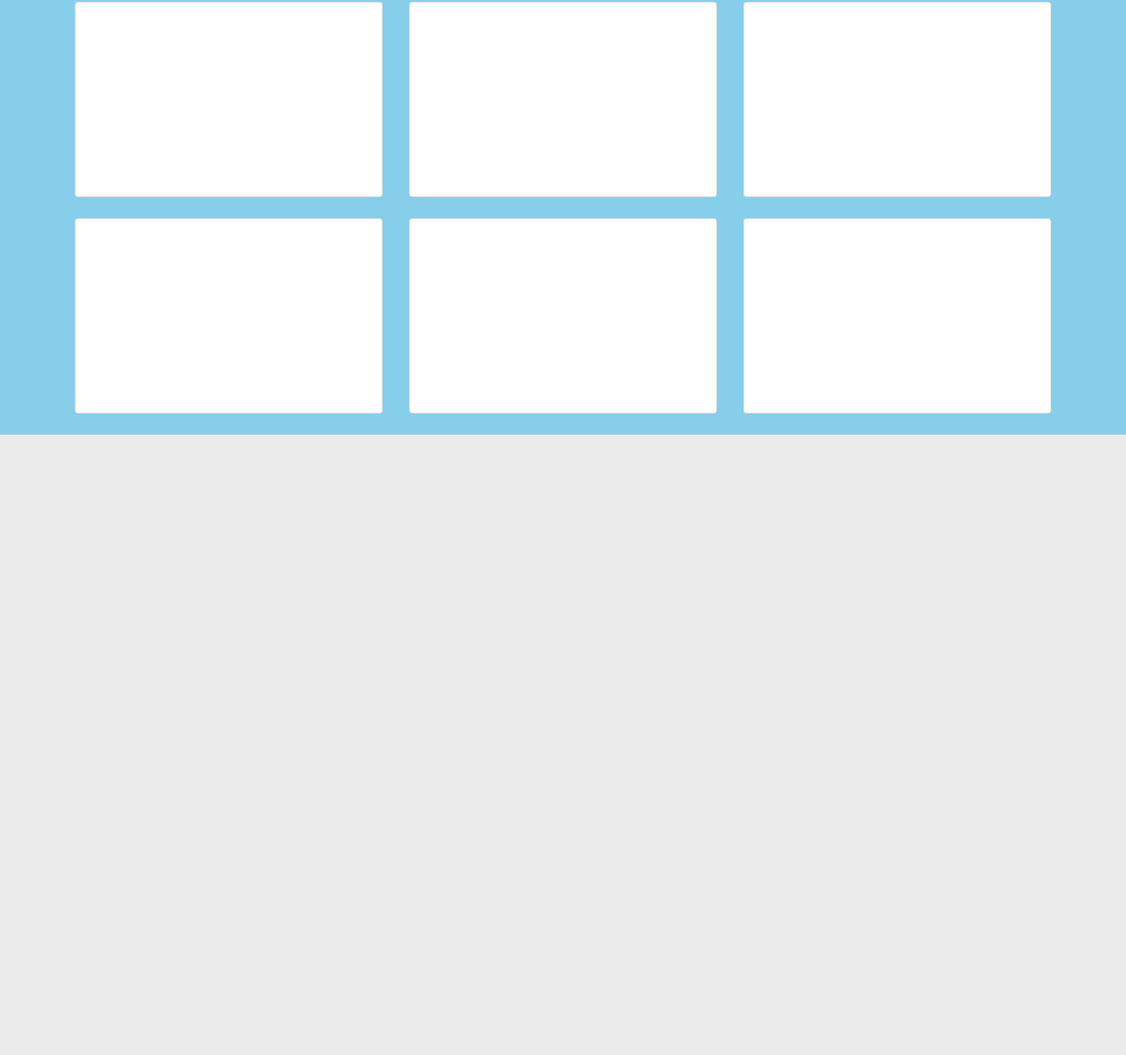
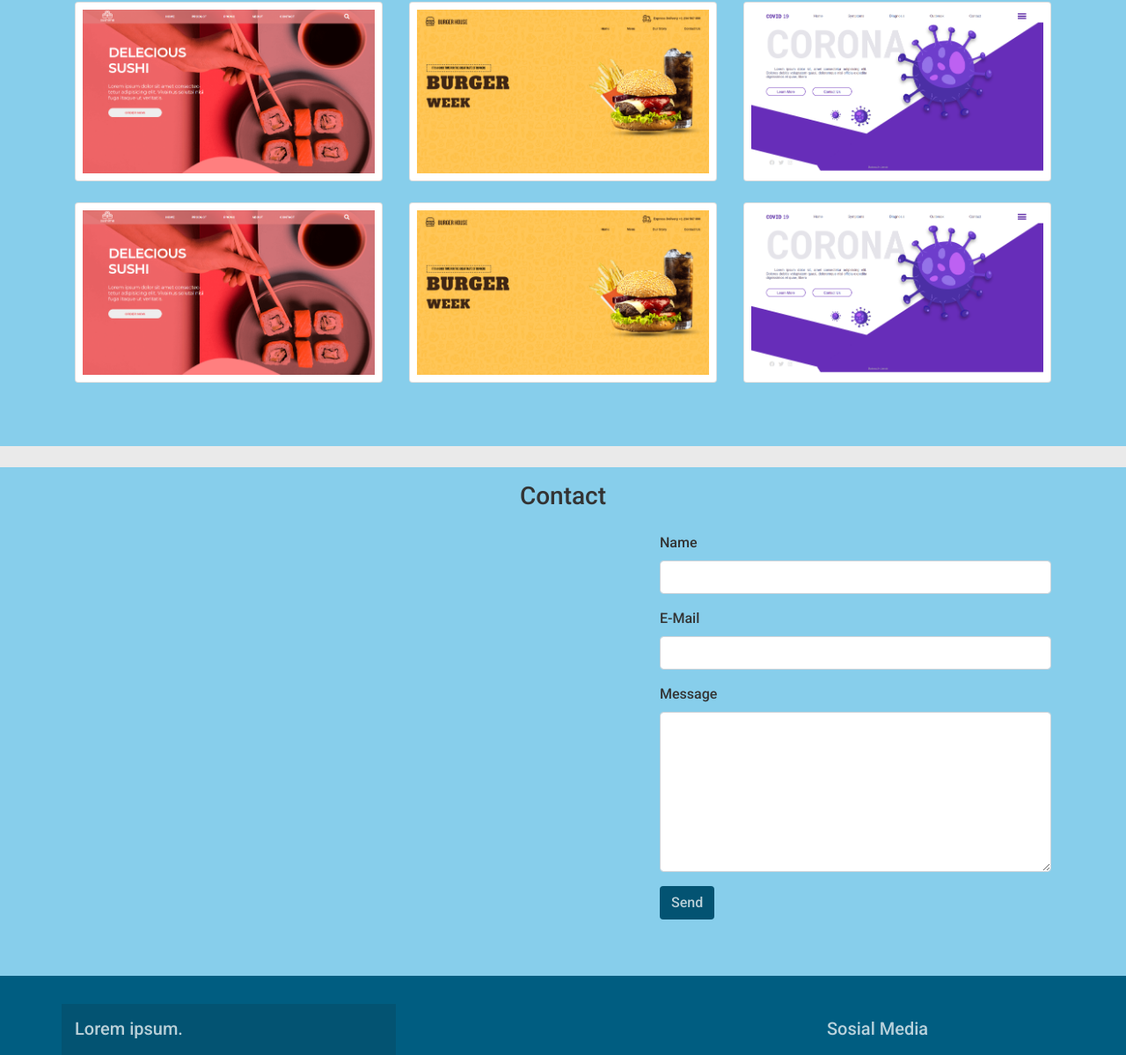
Before and after one commit to Rifars/PersonalWeb, a plain HTML site: page index.html in a window 1280 px wide. Shown: the part 1476-2675 px from the top of the page at 88% size. Before the commit the page ends 1994 px from the top, so only its background shows below. Drawn offline with Linux system fonts and the light colour scheme.

Commit message:
add contact

```diff
--- a/assets/css/style.css
+++ b/assets/css/style.css
@@ -26,7 +26,18 @@ body {
     background-color: skyblue;
     color: #333;
 }
-
+.text-abu{
+    color: rgba(255, 255, 255, 0.726) !important;
+}
+.blue {
+    background-color: rgb(0, 93, 129);
+}
+.blue2 {
+    background-color: rgb(3, 83, 114);
+}
+.text-justify {
+    text-align: justify;
+}
 .tombol {
     width: 130px;
     height: 40px;
@@ -45,3 +56,12 @@ body {
     text-decoration: none;
     transition: .3s;
 }
+
+.card-body {
+    padding: .5rem !important;
+}
+.img-portofolio {
+    height: 180px;
+    background: none;
+    /* background-color: none; */
+}
--- a/index.html
+++ b/index.html
@@ -4,7 +4,7 @@
     <meta charset="UTF-8">
     <meta http-equiv="X-UA-Compatible" content="IE=edge">
     <meta name="viewport" content="width=device-width, initial-scale=1.0">
-    <title>TPQ</title>
+    <title>Personal web</title>
     <link rel="stylesheet" href="assets/css/bootstrap.min.css">
     <link rel="stylesheet" href="assets/fontawesome/css/all.min.css">
     <link rel="stylesheet" href="assets/css/aos.css">
@@ -16,7 +16,7 @@
 <body>
 
     <!-- navbar -->
-    <nav class="navbar navbar-expand-lg navbar-dark bg-dark">
+    <nav class="navbar navbar-expand-lg navbar-dark blue">
         <div class="container">
             <a class="navbar-brand" href="index.html" style="font-size: 17px; color: #aeaeae;">
                 <h5>Rifars</h5>
@@ -55,7 +55,7 @@
         <!-- header -->
         <div class="header py-4 skyblue">
             <div class="container">
-                <div class="row justify-content-between">
+                <div class="row justify-content-between" style="align-items: center;">
                     <div class="col-md-5">
                         <div class="row">
                             <div class="col-md-12">
@@ -64,8 +64,8 @@
                         </div>
                         <div class="row my-2" style="text-align: justify;">
                             <div class="col-md-12">
-                                <p class="mb-3">
-                                    Lorem ipsum dolor sit amet consectetur adipisicing elit. Rerum maxime eius laborum facere autem, eligendi vero! Impedit, eligendi ut eum sint nemo consequuntur vero deserunt obcaecati, corrupti molestiae alias nesciunt.
+                                <p class="mb-4">
+                                   Lorem ipsum dolor sit amet consectetur adipisicing elit. Itaque rerum iure veniam dolores saepe minima labore totam harum, illo molestias adipisci libero at nesciunt praesentium, sapiente consectetur similique minus quos tenetur mollitia officia sunt quis sit quisquam? Quos, harum omnis.
                                 </p>
                                 <a href="" class="tombol">Read more</a>
                             </div>
@@ -127,7 +127,7 @@
         <!-- end skill -->
 
         <!-- portofolio -->
-        <div class="portofolio mb-4 py-4 skyblue">
+        <div class="portofolio py-4 skyblue mb-4">
             <div class="container">
                 <div class="row">
                     <div class="col-md-12 text-center mb-4">
@@ -135,69 +135,75 @@
                     </div>
                 </div>
                 <div class="row mb-4" style="justify-content: space-evenly;">
-                    <div class="col-md-4">
+                    <div class="col-md-4 mb-4 col-6">
                         <div class="row">
                             <div class="col-md-12">
                                 <div class="card">
                                     <div class="card-body">
-                                        <div style="height: 180px;"></div>
+                                        <div class="img-protofolio">
+                                            <img src="assets/img/delicius.png" class="img-fluid" alt="">
+                                        </div>
                                     </div>
                                 </div>
                             </div>
                         </div>
                     </div>
-                    <div class="col-md-4">
+                    <div class="col-md-4 mb-4 col-6">
                         <div class="row">
                             <div class="col-md-12">
                                 <div class="card">
                                     <div class="card-body">
-                                        <div style="height: 180px;"></div>
+                                        <div class="img-protofolio">
+                                            <img src="assets/img/burger.png" class="img-fluid" alt=""></div>
                                     </div>
                                 </div>
                             </div>
                         </div>
                     </div>
-                    <div class="col-md-4">
+                    <div class="col-md-4 mb-4 col-6">
                         <div class="row">
                             <div class="col-md-12">
                                 <div class="card">
                                     <div class="card-body">
-                                        <div style="height: 180px;"></div>
+                                        <div class="img-protofolio">
+                                            <img src="assets/img/corona.png" class="img-fluid" alt=""></div>
                                     </div>
                                 </div>
                             </div>
                         </div>
                     </div>
-                </div>
-                <div class="row" style="justify-content: space-evenly;">
-                    <div class="col-md-4">
+                    <div class="col-md-4 mb-4 col-6">
                         <div class="row">
                             <div class="col-md-12">
                                 <div class="card">
                                     <div class="card-body">
-                                        <div style="height: 180px;"></div>
+                                        <div class="img-protofolio">
+                                            <img src="assets/img/delicius.png" class="img-fluid" alt="">
+                                        </div>
                                     </div>
                                 </div>
                             </div>
                         </div>
                     </div>
-                    <div class="col-md-4">
+                    <div class="col-md-4 mb-4 col-6">
                         <div class="row">
                             <div class="col-md-12">
                                 <div class="card">
                                     <div class="card-body">
-                                        <div style="height: 180px;"></div>
+                                        <div class="img-protofolio">
+                                            <img src="assets/img/burger.png" class="img-fluid" alt=""></div>
                                     </div>
                                 </div>
                             </div>
                         </div>
                     </div>
-                    <div class="col-md-4">
+                    <div class="col-md-4 mb-4 col-6">
                         <div class="row">
                             <div class="col-md-12">
                                 <div class="card">
                                     <div class="card-body">
-                                        <div style="height: 180px;"></div>
+                                        <div class="img-protofolio">
+                                            <img src="assets/img/corona.png" class="img-fluid" alt=""></div>
                                     </div>
                                 </div>
                             </div>
@@ -208,7 +214,105 @@
         </div>
         <!-- end portofolio -->
 
+        <!-- kontak -->
+        <div class="kontak py-3 skyblue">
+            <div class="container">
+                <div class="row mb-3 text-center">
+                    <div class="col-md-12">
+                        <h3>Contact</h3>
+                    </div>
+                </div>
 
+                <div class="row justify-content-between mb-5">
+                    <div class="col-md-7">
+
+                    </div>
+                    <div class="col-md-5">
+                        <form action="">
+                            <div class="form-group">
+                                <label for="nama">Name</label>
+                                <input type="text" name="nama" id="nama" class="form-control">
+                            </div>
+                            <div class="form-group">
+                                <label for="email">E-Mail</label>
+                                <input type="email" name="email" id="email" class="form-control">
+                            </div>
+                            <div class="form-group">
+                                <label for="message">Message</label>
+                                <textarea name="message" id="message" class="form-control" cols="30" rows="7"></textarea>
+                            </div>
+                            <button class="btn blue2 text-abu">Send</button>
+                        </form>
+                    </div>
+                </div>
+            </div>
+        </div>
+        <!-- end kontak -->
+
+        <!-- footer -->
+        <div class="footer blue text-abu pt-3">
+            <div class="container">
+                <div class="row my-3 justify-content-between">
+                    <div class="col-md-4">
+                        <div class="row blue2 py-3">
+                            <div class="col-md-12">
+                                <h5>Lorem ipsum.</h5>
+                            </div>
+                        </div>
+                        <div class="row blue2 pb-2 text-justify">
+                            <div class="col-md-12">
+                                <p>Lorem ipsum dolor sit amet consectetur adipisicing elit. Possimus at ipsum reprehenderit asperiores omnis quas atque minus inventore voluptatum explicabo harum iure ullam ipsam, deserunt corrupti magni sequi tempore consequuntur.</p>
+                            </div>
+                        </div>
+                    </div>
+                    <div class="col-md-3">
+                        <div class="row py-3">
+                            <div class="col-md-12">
+                                <h5>Sosial Media</h5>
+                            </div>
+                        </div>
+
+                        <div class="row mb-3">
+                            <div class="col-md-12">
+                                <span class="icon">
+                                    <a href="" class="text-decoration-none text-abu">
+                                        <i class="fab fa-facebook mr-2" style="font-size: 20px;"></i> Facebook
+                                    </a>
+                                </span>
+                            </div>
+                        </div>
+
+                        <div class="row mb-3">
+                            <div class="col-md-12">
+                                <span class="icon">
+                                    <a href="" class="text-decoration-none text-abu">
+                                        <i class="fab fa-instagram mr-2" style="font-size: 20px;"></i> instagram
+                                    </a>
+                                </span>
+                            </div>
+                        </div>
+
+                        <div class="row mb-3">
+                            <div class="col-md-12">
+                                <span class="icon">
+                                    <a href="" class="text-decoration-none text-abu">
+                                        <i class="fab fa-github mr-2" style="font-size: 20px;"></i> github
+                                    </a>
+                                </span>
+                            </div>
+                        </div>
+
+                    </div>
+                </div>
+
+                <div class="row justify-content-center text-center py-1 mt-5">
+                    <div class="col-md-12">
+                        <p><i class="fa fa-copyright mr-1"></i> Copyright, 2021</p>
+                    </div>
+                </div>
+            </div>
+        </div>
+        <!-- end footer -->
 
     <script src="assets/js/jquery-3.6.0.min.js"></script>
     <script src="assets/js/bootstrap.min.js"></script>
```
Also changed, not shown: assets/img/burger.png (added), assets/img/corona.png (added), assets/img/delicius.png (added).
